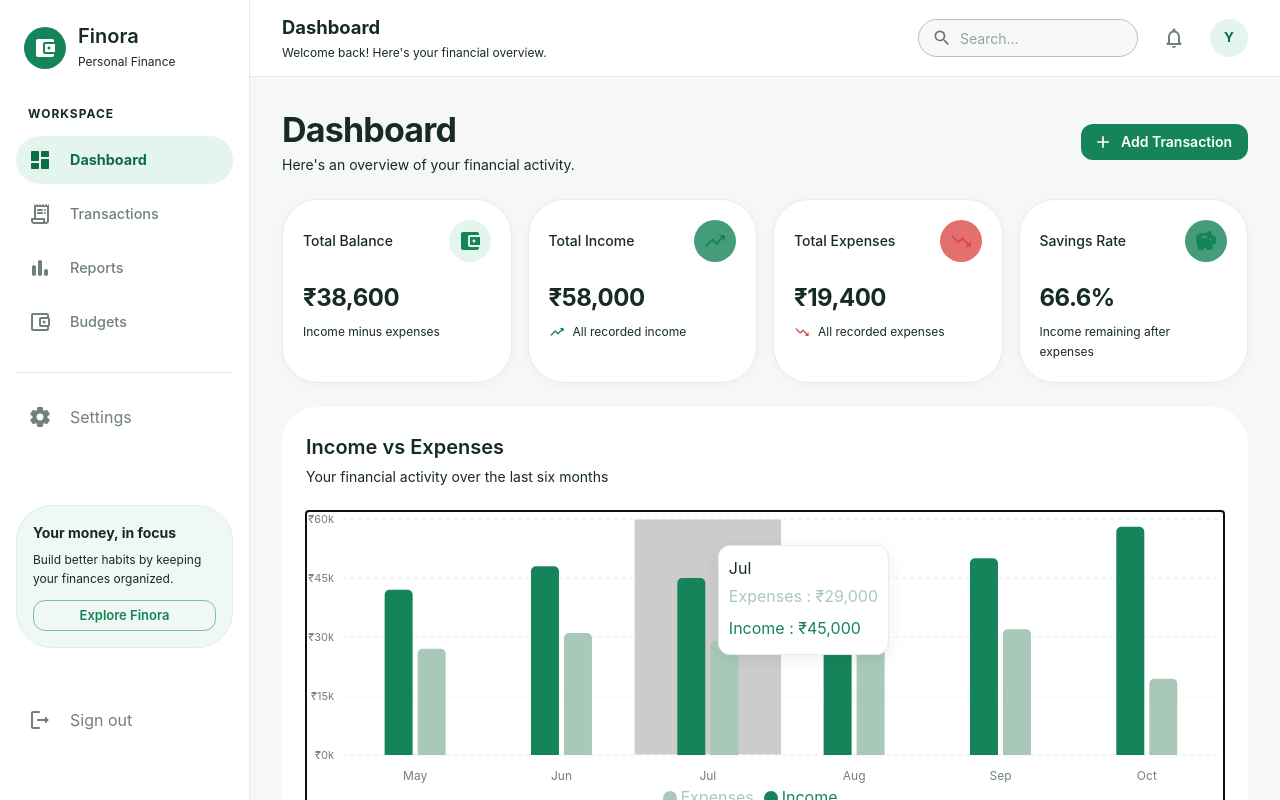
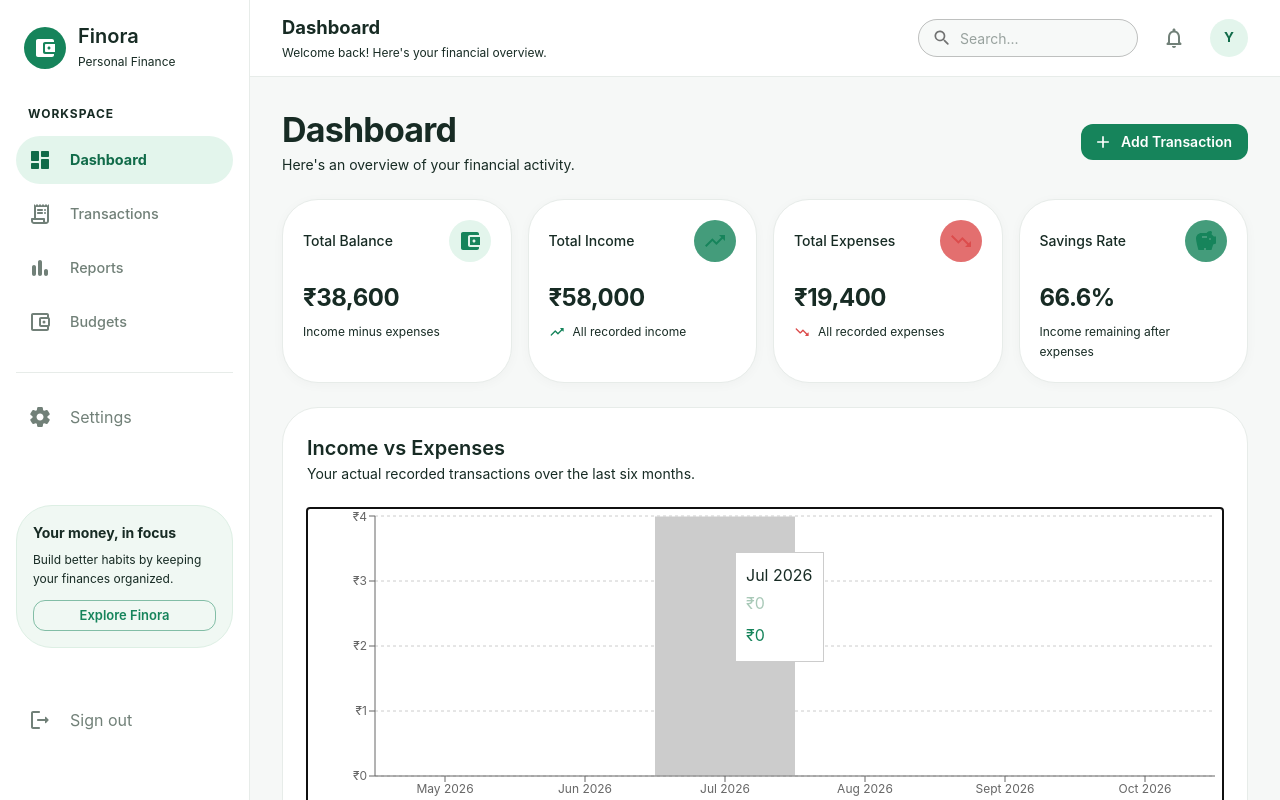
Before and after one commit to Yashtagad12/Expense-Tracker, a React (Vite) app: page / in a window 1280 px wide. Both pictures are taken after a click on the element 765 px from the left and 665 px from the top of the page. Shown: the top 800 px of the page. Built offline with nearby package versions, Linux system fonts and the light colour scheme.

Commit message:
Modified expense charts data with actual monthly transactions visualization

```diff
--- a/src/components/dashboard/ExpenseChart.jsx
+++ b/src/components/dashboard/ExpenseChart.jsx
@@ -1,3 +1,5 @@
+import { useMemo } from "react";
+
 import {
     Box,
     Paper,
@@ -5,121 +7,143 @@ import {
 } from "@mui/material";
 
 import {
+    Bar,
+    BarChart,
+    CartesianGrid,
+    Legend,
     ResponsiveContainer,
-    BarChart,
-    Bar,
+    Tooltip,
     XAxis,
     YAxis,
-    CartesianGrid,
-    Tooltip,
-    Legend,
 } from "recharts";
-
-const monthlyData = [
-    { month: "May", income: 42000, expenses: 27000 },
-    { month: "Jun", income: 48000, expenses: 31000 },
-    { month: "Jul", income: 45000, expenses: 29000 },
-    { month: "Aug", income: 52000, expenses: 34000 },
-    { month: "Sep", income: 50000, expenses: 32000 },
-    { month: "Oct", income: 58000, expenses: 19400 },
-];
 
 function formatRupees(value) {
     return `₹${Number(value).toLocaleString("en-IN")}`;
 }
 
-function ExpenseChart() {
+function getLastSixMonths() {
+    const months = [];
+    const currentDate = new Date();
+
+    for (let offset = 5; offset >= 0; offset -= 1) {
+        const date = new Date(
+            currentDate.getFullYear(),
+            currentDate.getMonth() - offset,
+            1
+        );
+
+        const year = date.getFullYear();
+        const month = String(date.getMonth() + 1).padStart(2, "0");
+
+        months.push({
+            key: `${year}-${month}`,
+            label: date.toLocaleDateString("en-IN", {
+                month: "short",
+                year: "numeric",
+            }),
+        });
+    }
+
+    return months;
+}
+
+function ExpenseChart({ transactions = [] }) {
+    const monthlyData = useMemo(() => {
+        const months = getLastSixMonths();
+
+        return months.map((month) => {
+            const monthTransactions = transactions.filter(
+                (transaction) =>
+                    transaction.date.startsWith(month.key)
+            );
+
+            const income = monthTransactions
+                .filter((transaction) => transaction.type === "income")
+                .reduce((total, transaction) => total + transaction.amount, 0);
+
+            const expenses = monthTransactions
+                .filter((transaction) => transaction.type === "expense")
+                .reduce((total, transaction) => total + transaction.amount, 0);
+
+            return {
+                month: month.label,
+                income,
+                expenses,
+            };
+        });
+    }, [transactions]);
+
     return (
         <Paper
             elevation={0}
             sx={{
                 p: { xs: 2, sm: 3 },
-                height: "100%",
+                border: "1px solid",
+                borderColor: "divider",
                 borderRadius: 3,
-                minWidth: 0,
             }}
         >
-            {/* Chart heading */}
             <Box sx={{ mb: 3 }}>
-                <Typography variant="h6" sx={{ mb: 0.5 }}>
+                <Typography variant="h6" fontWeight={700}>
                     Income vs Expenses
                 </Typography>
 
                 <Typography variant="body2" color="text.secondary">
-                    Your financial activity over the last six months
+                    Your actual recorded transactions over the last six months.
                 </Typography>
             </Box>
 
-            {/* Responsive chart */}
-            <Box sx={{ width: "100%", height: { xs: 260, sm: 310 } }}>
+            <Box sx={{ width: "100%", height: { xs: 280, sm: 330 } }}>
                 <ResponsiveContainer width="100%" height="100%">
                     <BarChart
                         data={monthlyData}
                         margin={{
                             top: 8,
-                            right: 4,
-                            left: -16,
-                            bottom: 0,
+                            right: 8,
+                            left: 8,
+                            bottom: 8,
                         }}
-                        barGap={5}
                     >
                         <CartesianGrid
-                            stroke="#E7ECE9"
-                            strokeDasharray="4 4"
+                            strokeDasharray="3 3"
                             vertical={false}
                         />
 
                         <XAxis
                             dataKey="month"
-                            axisLine={false}
-                            tickLine={false}
-                            tick={{ fill: "#718078", fontSize: 12 }}
-                            tickMargin={10}
+                            tick={{ fontSize: 12 }}
                         />
 
                         <YAxis
-                            axisLine={false}
-                            tickLine={false}
-                            tick={{ fill: "#718078", fontSize: 11 }}
-                            tickFormatter={(value) => `₹${value / 1000}k`}
-                            width={52}
+                            tickFormatter={(value) =>
+                                value >= 1000
+                                    ? `₹${value / 1000}k`
+                                    : `₹${value}`
+                            }
+                            tick={{ fontSize: 12 }}
+                            width={60}
                         />
 
                         <Tooltip
-                            formatter={(value, name) => [
+                            formatter={(value) => [
                                 formatRupees(value),
-                                name === "income" ? "Income" : "Expenses",
                             ]}
-                            contentStyle={{
-                                borderRadius: 12,
-                                border: "1px solid #E7ECE9",
-                                boxShadow: "0 4px 16px rgba(23, 43, 36, 0.08)",
-                            }}
                         />
 
-                        <Legend
-                            verticalAlign="bottom"
-                            height={36}
-                            iconType="circle"
-                            formatter={(value) =>
-                                value === "income" ? "Income" : "Expenses"
-                            }
-                        />
+                        <Legend />
 
                         <Bar
                             dataKey="income"
-                            name="income"
+                            name="Income"
                             fill="#16845B"
-                            radius={[5, 5, 0, 0]}
-                            maxBarSize={28}
+                            radius={[4, 4, 0, 0]}
                         />
 
                         <Bar
                             dataKey="expenses"
-                            name="expenses"
+                            name="Expenses"
                             fill="#A9C9B8"
-                            radius={[5, 5, 0, 0]}
-                            maxBarSize={28}
+                            radius={[4, 4, 0, 0]}
                         />
                     </BarChart>
                 </ResponsiveContainer>
```
